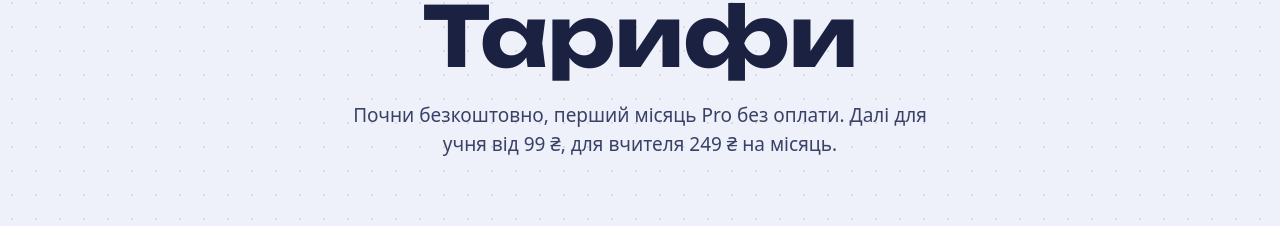
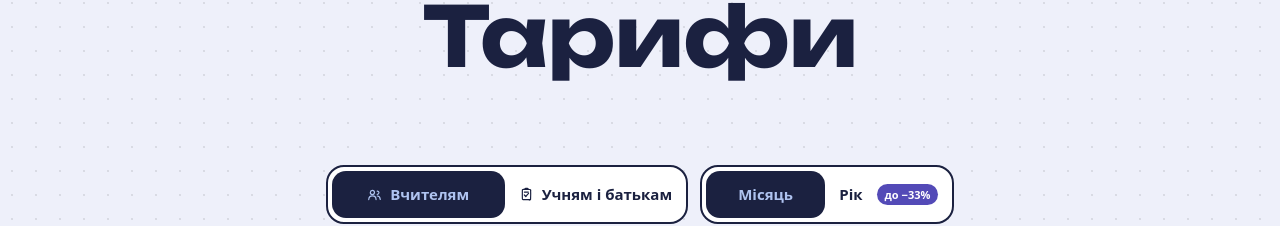
Before and after one commit to mariyavalyanskaya95-create/murly-saas, a Next.js app: page /pricing in a window 1280 px wide. Shown: the part 173-399 px from the top of the page. Built offline with nearby package versions, Linux system fonts and the light colour scheme; no server answers; a web font is replaced by a local one.

Commit message:
Cleaner page head

```diff
--- a/app/(marketing)/pricing/page.tsx
+++ b/app/(marketing)/pricing/page.tsx
@@ -52,7 +52,6 @@ export default function PricingPage() {
       <section className="mu-page-hero" data-stickers="6">
         <div className="mu-container">
           <h1>{t({ uk: 'Тарифи', ru: 'Тарифы', en: 'Pricing' })}</h1>
-          <p>{t({ uk: 'Почни безкоштовно, перший місяць Pro без оплати. Далі для учня від 99 ₴, для вчителя 249 ₴ на місяць.', ru: 'Начни бесплатно, первый месяц Pro без оплаты. Дальше для ученика от 99 ₴, для учителя 249 ₴ в месяц.', en: 'Start for free, your first month of Pro costs nothing. Then from 99 ₴ for students and 249 ₴ a month for teachers.' })}</p>
         </div>
       </section>
 
```
